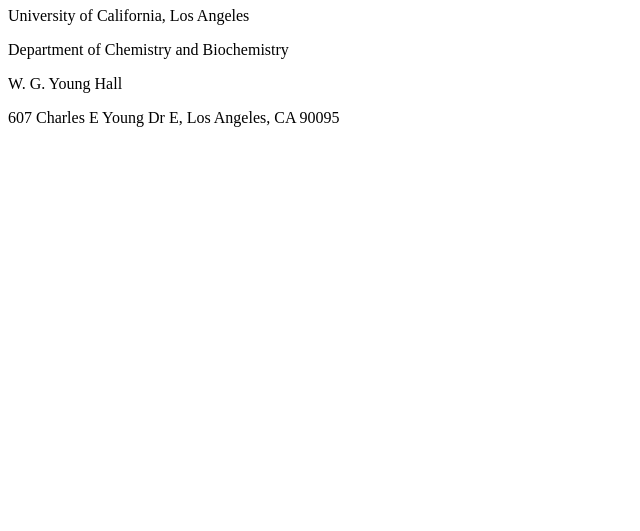
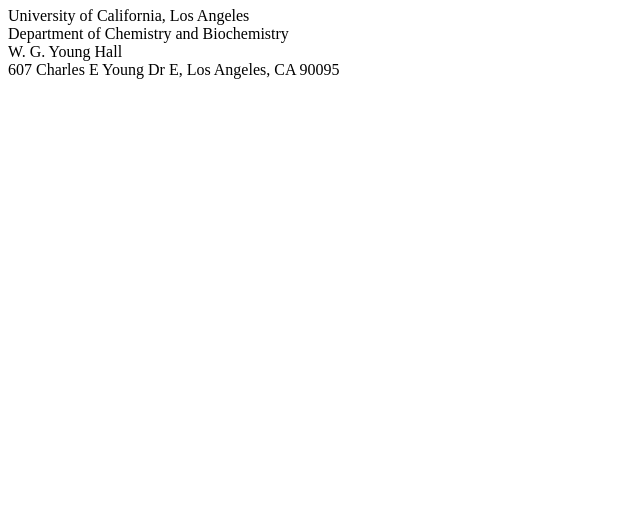
Before and after one commit to peterudvarhelyi/home, a plain HTML site: page index.html in a window 1280 px wide. Shown: the part 269-800 px from the top of the page, without its empty margins (0-640 px from the left). Drawn offline with Linux system fonts and the light colour scheme.

Commit message:
Initial commit test

```diff
--- a/index.html
+++ b/index.html
@@ -10,9 +10,9 @@
 <h1>Academic profiles</h1>
 <a href="https://scholar.google.com/citations?user=CawsTv8AAAAJ&hl=en">Google scholar</a>
 <h1>Contacts</h1>
-<p>University of California, Los Angeles</p>
-<p>Department of Chemistry and Biochemistry</p>
-<p>W. G. Young Hall</p>
-<p>607 Charles E Young Dr E, Los Angeles, CA 90095</p>
+<p>University of California, Los Angeles<br>
+   Department of Chemistry and Biochemistry<br>
+   W. G. Young Hall<br>
+   607 Charles E Young Dr E, Los Angeles, CA 90095</p>
 </body>
 </html>
```
